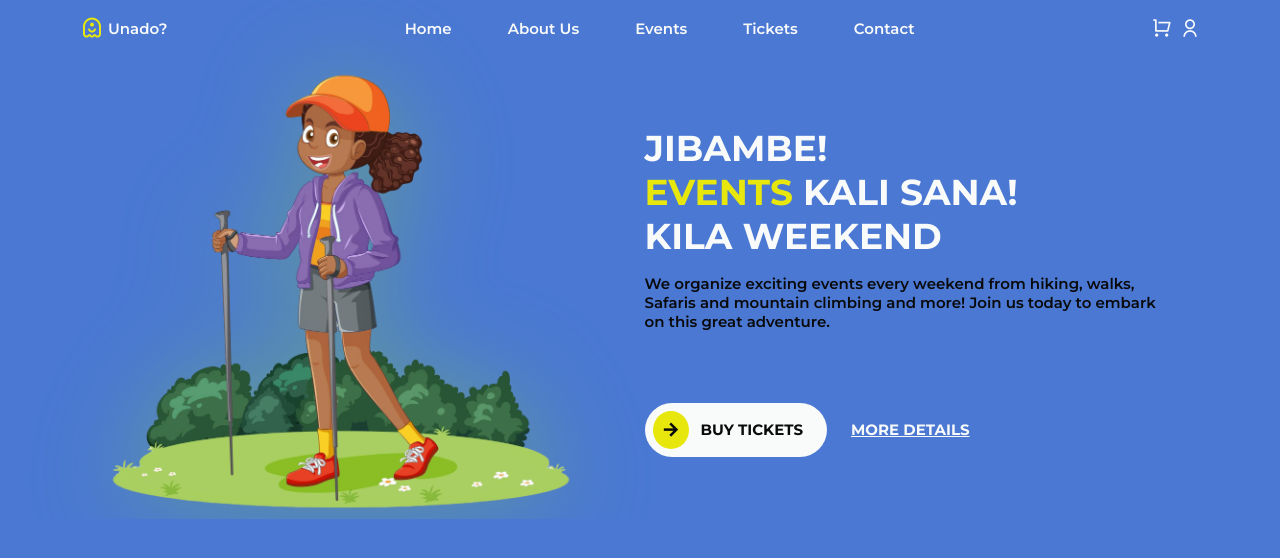
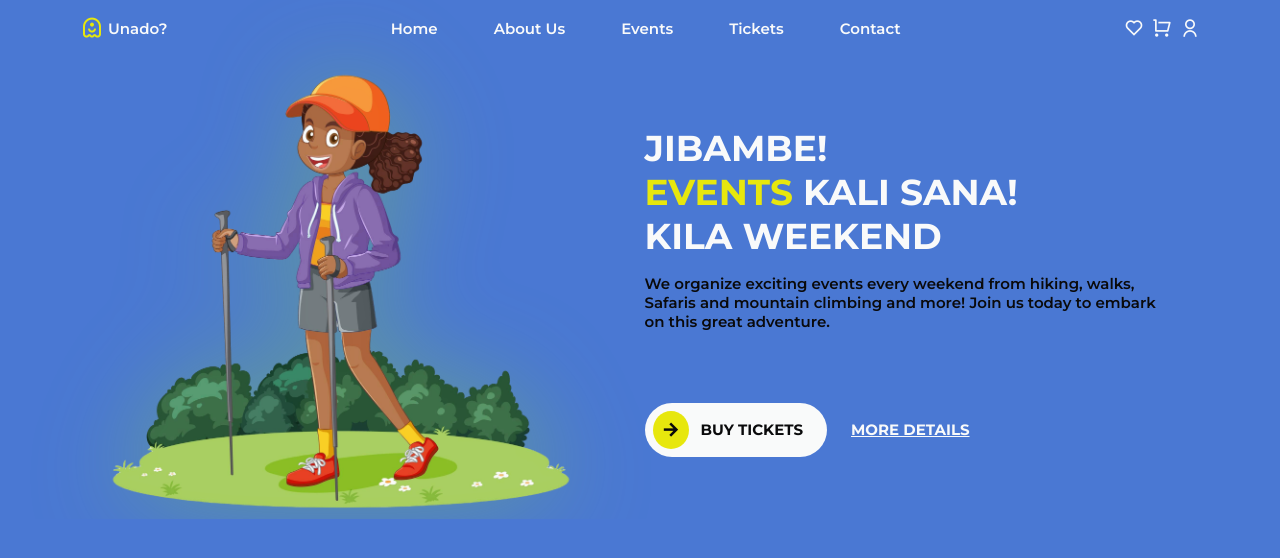
Before and after one commit to ProximaD/Unado_Website, a plain HTML site: page index.html in a window 1280 px wide. Drawn offline with nearby package versions, Linux system fonts and the light colour scheme.

Commit message:
Update index.html

```diff
--- a/index.html
+++ b/index.html
@@ -56,6 +56,7 @@
             </div>
 
             <div class="nav__actions">
+                <i class="ri-heart-line"></i>
                 <i class="ri-shopping-cart-line"></i>
                 <i class="ri-user-line"></i>
 
```
